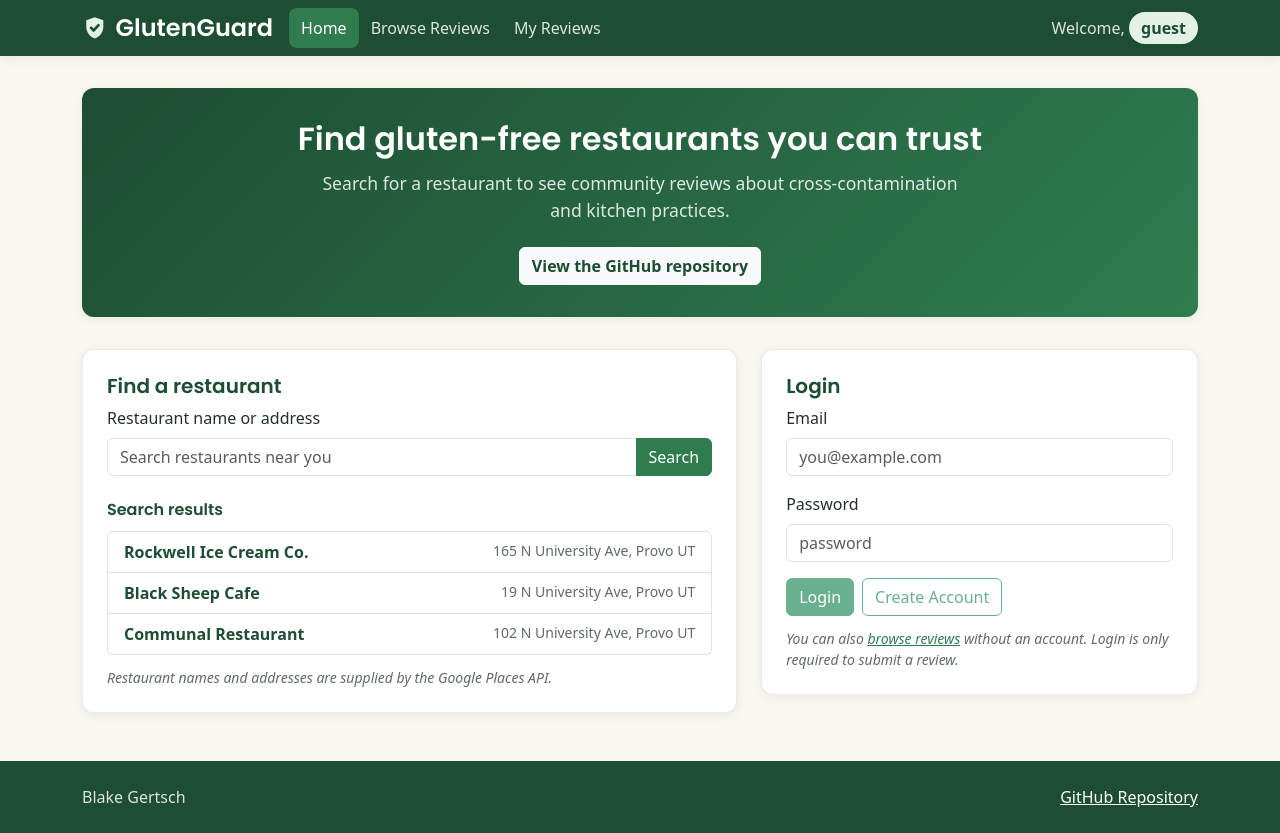
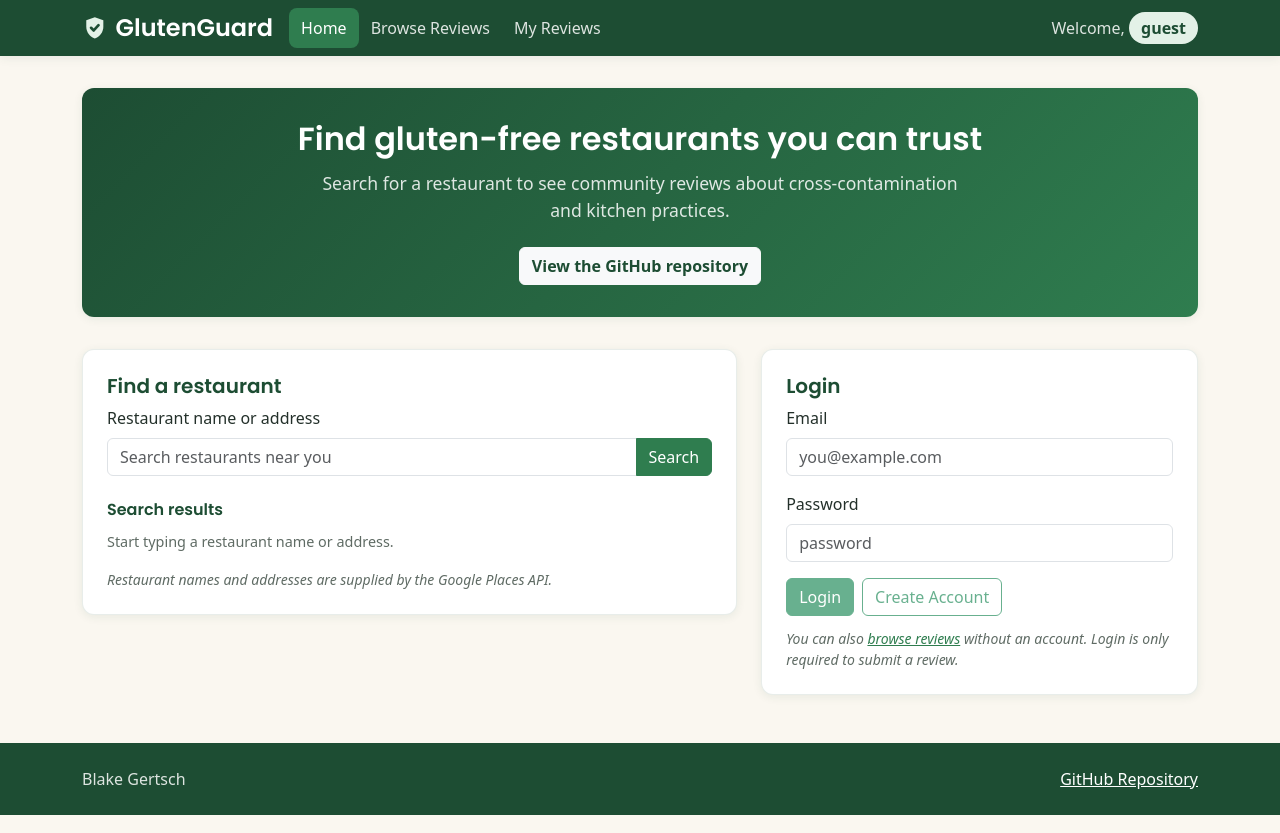
Before and after one commit to blakeg9944/Fall2026Startup, a React (Vite) app: page / in a window 1280 px wide. Built offline with nearby package versions, Linux system fonts and the light colour scheme; a web font is replaced by a local one.

Commit message:
Filter search results as the user types

```diff
--- a/src/home/home.css
+++ b/src/home/home.css
@@ -88,3 +88,8 @@
     padding: var(--space-5) var(--space-4);
   }
 }
+
+.search-hint {
+  color: var(--gg-muted);
+  font-size: 0.9rem;
+}
--- a/src/home/home.jsx
+++ b/src/home/home.jsx
@@ -1,12 +1,18 @@
 import React from 'react';
 import { Link } from 'react-router-dom';
 import { login, createAccount } from '../data/userStore';
+import { searchPlaces } from '../data/places';
 import './home.css';
 
 export function Home({ userName, onLogin, onLogout }) {
   const [email, setEmail] = React.useState('');
   const [password, setPassword] = React.useState('');
   const [error, setError] = React.useState('');
+  const [query, setQuery] = React.useState('');
+
+  // The results are worked out from query on every render, so they never get out of step with the input.
+  // That needs no useEffect while the search is a synchronous mock. The real Google Places call will be async.
+  const results = searchPlaces(query);
 
   // Login and Create Account share the same steps. Only the store function they call is different.
   function submitAccount(action) {
@@ -33,34 +39,32 @@ export function Home({ userName, onLogin, onLogout }) {
       <div className="home-grid">
         <section className="gg-card" id="search-card">
           <h3>Find a restaurant</h3>
-          <form method="get" action="/restaurant">
+          {/* Results update on every keystroke, so submitting only needs to stop the page from reloading */}
+          <form onSubmit={(e) => e.preventDefault()}>
             <label htmlFor="search" className="form-label">
               Restaurant name or address
             </label>
             <div className="input-group">
-              <input type="search" className="form-control" id="search" name="search" placeholder="Search restaurants near you" />
+              <input type="search" className="form-control" id="search" name="search" placeholder="Search restaurants near you" value={query} onChange={(e) => setQuery(e.target.value)} />
               <button type="submit" className="btn btn-success">
                 Search
               </button>
             </div>
           </form>
 
-          {/* Placeholder: results come from the Google Places API as the user types */}
           <h4>Search results</h4>
-          <div className="list-group">
-            <Link className="list-group-item list-group-item-action" to="/restaurant">
-              <strong>Rockwell Ice Cream Co.</strong>
-              <span className="address">165 N University Ave, Provo UT</span>
-            </Link>
-            <Link className="list-group-item list-group-item-action" to="/restaurant">
-              <strong>Black Sheep Cafe</strong>
-              <span className="address">19 N University Ave, Provo UT</span>
-            </Link>
-            <Link className="list-group-item list-group-item-action" to="/restaurant">
-              <strong>Communal Restaurant</strong>
-              <span className="address">102 N University Ave, Provo UT</span>
-            </Link>
-          </div>
+          {!query.trim() && <p className="search-hint">Start typing a restaurant name or address.</p>}
+          {query.trim() && results.length === 0 && <p className="search-hint">No restaurants match "{query.trim()}".</p>}
+          {results.length > 0 && (
+            <div className="list-group">
+              {results.map((place) => (
+                <Link key={place.id} className="list-group-item list-group-item-action" to="/restaurant">
+                  <strong>{place.name}</strong>
+                  <span className="address">{place.address}</span>
+                </Link>
+              ))}
+            </div>
+          )}
           <p className="placeholder-note">Restaurant names and addresses are supplied by the Google Places API.</p>
         </section>
 
```
